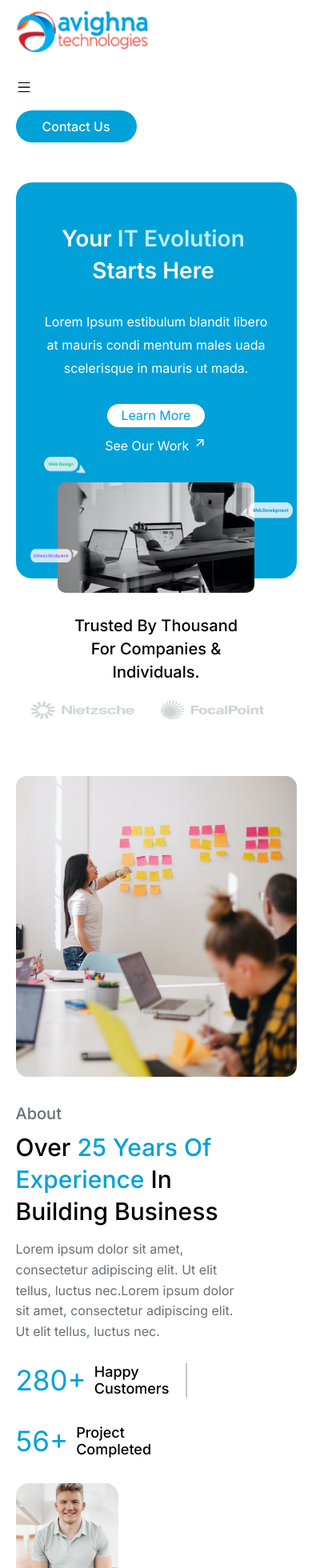
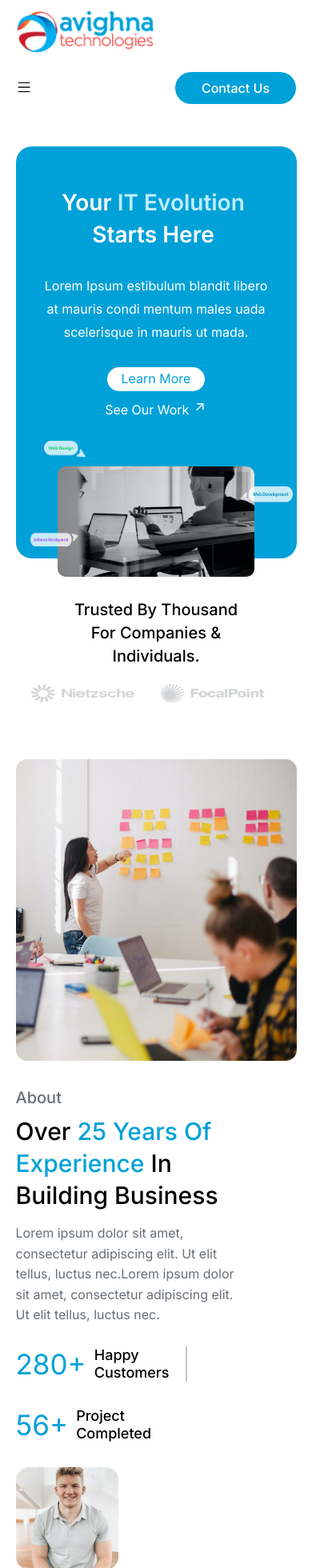
Before and after one commit to Janice1828/avighna-technology, a React (Create React App) app: page / in a window 390 px wide. Shown: the top 1960 px of the page at 80% size. Built offline with nearby package versions, Linux system fonts and the light colour scheme.

Commit message:
added autoprefixer css updated nav collapsing

```diff
--- a/src/Components/Navbar.js
+++ b/src/Components/Navbar.js
@@ -4,11 +4,15 @@ import { Link } from "react-router-dom";
 import Menu from "../../src/images/menu.png";
 import CrossIcon from "../../src/images/close.png";
 const Navbar = () => {
+  const [navWidth, setNavWidth] = useState("nav-toggle");
   const toggleNav = () => {
     navDisplayToggle == "nav-links"
       ? setNavDisplayToggle("nav-links-responsive")
       : setNavDisplayToggle("nav-links");
     btnLogo == Menu ? setBtnLogo(CrossIcon) : setBtnLogo(Menu);
+    navWidth == "nav-toggle"
+      ? setNavWidth("w-100-nav")
+      : setNavWidth("nav-toggle");
   };
   const [navDisplayToggle, setNavDisplayToggle] = useState("nav-links");
   const [btnLogo, setBtnLogo] = useState(Menu);
@@ -17,7 +21,7 @@ const Navbar = () => {
       <div className="avighna-nav-logo">
         <img src={Logo} className="cursor-pointer" alt="Avighna Logo" />
       </div>
-      <div className="d-flex nav-toggle">
+      <div className={`d-flex ${navWidth}`}>
         <div className={`d-flex align-items-center gap-2 ${navDisplayToggle}`}>
           <Link to="#" className="text-decoration-none nav-link">
             Home
--- a/src/index.css
+++ b/src/index.css
@@ -11,6 +11,8 @@
 }
 
 .d-flex {
+  display: -webkit-box;
+  display: -ms-flexbox;
   display: flex;
 }
 .mt-3 {
@@ -20,12 +22,18 @@
   margin-top: 40px;
 }
 .justify-content-between {
+  -webkit-box-pack: justify;
+  -ms-flex-pack: justify;
   justify-content: space-between;
 }
 .align-items-center {
+  -webkit-box-align: center;
+  -ms-flex-align: center;
   align-items: center;
 }
 .justify-content-center {
+  -webkit-box-pack: center;
+  -ms-flex-pack: center;
   justify-content: center;
 }
 .w-100 {
@@ -49,7 +57,6 @@
   width: 167px;
 }
 .avighna-nav-logo img {
-  width: 100%;
   height: 60px;
 }
 .gap-1 {
@@ -91,6 +98,7 @@
 nav {
   padding: 10px 0px;
 }
+
 nav a {
   font-size: var(--font-size);
   font-weight: 500;
@@ -126,8 +134,15 @@ nav a {
 .evolution-background-content {
   background: var(--blue-color);
   color: #fff;
+  display: -webkit-box;
+  display: -ms-flexbox;
   display: flex;
+  -webkit-box-align: center;
+  -ms-flex-align: center;
   align-items: center;
+  -webkit-box-orient: vertical;
+  -webkit-box-direction: normal;
+  -ms-flex-direction: column;
   flex-direction: column;
   border-radius: 35px;
   padding: 100px 0px;
@@ -135,6 +150,9 @@ nav a {
 }
 
 .flex-column {
+  -webkit-box-orient: vertical;
+  -webkit-box-direction: normal;
+  -ms-flex-direction: column;
   flex-direction: column;
 }
 .evolution-bg-img {
@@ -155,6 +173,8 @@ nav a {
 }
 .evolution-btns {
   gap: 40px;
+  -webkit-box-align: center;
+  -ms-flex-align: center;
   align-items: center;
 }
 .learn-more-btn {
@@ -209,6 +229,8 @@ nav a {
 }
 .trusted-companies-logos {
   gap: 30px;
+  display: -webkit-box;
+  display: -ms-flexbox;
   display: flex;
   justify-content: flex-end;
 }
@@ -218,8 +240,13 @@ nav a {
   line-height: 76.8px;
   font-weight: 600;
   width: 554px;
+  display: -webkit-box;
+  display: -ms-flexbox;
   display: flex;
+  -ms-flex-wrap: wrap;
   flex-wrap: wrap;
+  -webkit-box-pack: center;
+  -ms-flex-pack: center;
   justify-content: center;
 }
 .evolution-text-blue {
@@ -254,7 +281,10 @@ nav a {
   width: 520px;
   font-size: 48px;
   max-width: 100%;
+  display: -webkit-box;
+  display: -ms-flexbox;
   display: flex;
+  -ms-flex-wrap: wrap;
   flex-wrap: wrap;
   font-weight: 500;
   line-height: 57.6px;
@@ -273,6 +303,8 @@ nav a {
 }
 .avighna-technologies-ceo-signature {
   padding-top: 30px;
+  -webkit-box-align: start;
+  -ms-flex-align: start;
   align-items: flex-start;
 }
 .d-block {
@@ -346,8 +378,13 @@ nav a {
   line-height: 57.6px;
   padding-top: 10px;
   max-width: 100%;
+  display: -webkit-box;
+  display: -ms-flexbox;
   display: flex;
+  -ms-flex-wrap: wrap;
   flex-wrap: wrap;
+  -webkit-box-pack: center;
+  -ms-flex-pack: center;
   justify-content: center;
 }
 .succeed-projects h3,
@@ -379,6 +416,7 @@ nav a {
 }
 .specification-lists {
   padding-top: 70px;
+  -ms-flex-wrap: wrap;
   flex-wrap: wrap;
   row-gap: 50px;
 }
@@ -399,6 +437,7 @@ nav a {
   font-size: 48px;
   font-weight: 500;
   width: 500px;
+  -ms-flex-wrap: wrap;
   flex-wrap: wrap;
   padding: 10px 0px 60px 0px;
   line-height: 57.6px;
@@ -452,7 +491,6 @@ nav a {
 footer {
   background-color: var(--blue-color);
   background-image: url(./images/conny-schneider-xuTJZ7uD7PI-unsplash1.png);
-  /* height: 526px; */
   color: #fff;
   background-size: cover;
 }
@@ -488,8 +526,13 @@ footer a {
   padding: 10px 0px;
 }
 footer ul {
+  display: -webkit-box;
+  display: -ms-flexbox;
   display: flex;
   gap: 20px;
+  -webkit-box-orient: vertical;
+  -webkit-box-direction: normal;
+  -ms-flex-direction: column;
   flex-direction: column;
 }
 #social-media-title {
@@ -512,13 +555,25 @@ footer ul {
   color: #686f76;
 }
 .headings {
+  display: -webkit-box;
+  display: -ms-flexbox;
   display: flex;
+  -webkit-box-pack: center;
+  -ms-flex-pack: center;
   justify-content: center;
+  -ms-flex-wrap: wrap;
   flex-wrap: wrap;
   font-size: 48px;
   font-weight: 500;
   padding: 10px 0px 70px 0px;
   line-height: 57.6px;
+}
+.w-100-nav {
+  justify-content: space-between;
+  width: 100%;
+  background: #fff;
+  padding: 10px 0px;
+  margin: -11px 0px;
 }
 .sub-heading {
   font-size: 32px;
@@ -599,7 +654,10 @@ footer ul {
 .innvotive-intuitive h1 {
   font-size: 64px;
   line-height: 76.8px;
+  display: -webkit-box;
+  display: -ms-flexbox;
   display: flex;
+  -ms-flex-wrap: wrap;
   flex-wrap: wrap;
   width: 490px;
 }
@@ -659,6 +717,7 @@ dialog {
 }
 .see-our-work-btn:hover {
   transform: scale(1.1);
+  transition: 0.4s;
 }
 .services-lists {
   line-height: 24px;
@@ -718,7 +777,6 @@ footer ul li a:hover {
 }
 #nav-toggle-btn {
   height: 20px;
-  /* width: 30px; */
   background: transparent;
   border: 0px;
   outline: none;
@@ -729,6 +787,8 @@ footer ul li a:hover {
 /* Responsive Design */
 @media only screen and (min-width: 1600px) {
   .business-building-experience {
+    -webkit-box-pack: justify;
+    -ms-flex-pack: justify;
     justify-content: space-between;
   }
 }
@@ -749,7 +809,12 @@ footer ul li a:hover {
     width: 50%;
   }
   .business-building-experience {
+    -webkit-box-pack: center;
+    -ms-flex-pack: center;
     justify-content: center;
+    -webkit-box-orient: vertical;
+    -webkit-box-direction: normal;
+    -ms-flex-direction: column;
     flex-direction: column;
     padding: 100px 0px;
   }
@@ -783,8 +848,15 @@ footer ul li a:hover {
     height: 785px;
   }
   .trusted-clients {
+    -webkit-box-orient: vertical;
+    -webkit-box-direction: normal;
+    -ms-flex-direction: column;
     flex-direction: column;
+    -webkit-box-pack: center;
+    -ms-flex-pack: center;
     justify-content: center;
+    -webkit-box-align: center;
+    -ms-flex-align: center;
     align-items: center;
     gap: 20px;
   }
@@ -795,6 +867,9 @@ footer ul li a:hover {
     text-align: center;
   }
   .digital-wallet-paymor {
+    -webkit-box-orient: vertical;
+    -webkit-box-direction: normal;
+    -ms-flex-direction: column;
     flex-direction: column;
   }
   .trusted-companies-logos img {
@@ -807,6 +882,9 @@ footer ul li a:hover {
     width: 100%;
   }
   .paymor-case-study {
+    -webkit-box-orient: vertical;
+    -webkit-box-direction: normal;
+    -ms-flex-direction: column;
     flex-direction: column;
   }
   .cta-section-bg-img {
@@ -815,6 +893,7 @@ footer ul li a:hover {
 }
 @media only screen and (max-width: 850px) {
   nav {
+    -ms-flex-wrap: wrap;
     flex-wrap: wrap;
     row-gap: 25px;
   }
@@ -836,10 +915,12 @@ footer ul li a:hover {
     text-align: center;
   }
   .company-details {
+    -ms-flex-wrap: wrap;
     flex-wrap: wrap;
     row-gap: 30px;
   }
   .footer-links {
+    -ms-flex-wrap: wrap;
     flex-wrap: wrap;
     row-gap: 20px;
   }
@@ -910,6 +991,8 @@ footer ul li a:hover {
     width: 80%;
   }
   .slider-lists {
+    -webkit-box-pack: center;
+    -ms-flex-pack: center;
     justify-content: center;
   }
   #trusted-companies-content {
@@ -943,7 +1026,11 @@ footer ul li a:hover {
   }
   .clients-logos-heading {
     width: 100%;
+    display: -webkit-box;
+    display: -ms-flexbox;
     display: flex;
+    -webkit-box-pack: center;
+    -ms-flex-pack: center;
     justify-content: center;
   }
   .trusted-clients h4 {
@@ -992,6 +1079,9 @@ footer ul li a:hover {
   .cta-section-bg-img {
     height: 400px;
   }
+  .selected {
+    transform: translateY(0px);
+  }
   .companies-logo {
     width: 90%;
   }
@@ -1029,7 +1119,12 @@ footer ul li a:hover {
     margin-top: 30px;
   }
   .customer-project-counter {
+    -webkit-box-orient: vertical;
+    -webkit-box-direction: normal;
+    -ms-flex-direction: column;
     flex-direction: column;
+    -webkit-box-align: start;
+    -ms-flex-align: start;
     align-items: flex-start;
   }
   #business-building-experience,
@@ -1068,13 +1163,21 @@ footer ul li a:hover {
     gap: 20px;
   }
   .customer-details {
+    -webkit-box-orient: vertical;
+    -webkit-box-direction: normal;
+    -ms-flex-direction: column;
     flex-direction: column;
   }
   #business-building-content {
     padding-bottom: 20px;
   }
   .innovative-inituitive-btns {
+    -webkit-box-orient: vertical;
+    -webkit-box-direction: normal;
+    -ms-flex-direction: column;
     flex-direction: column;
+    -webkit-box-align: start;
+    -ms-flex-align: start;
     align-items: flex-start;
     gap: 20px;
   }
@@ -1083,7 +1186,9 @@ footer ul li a:hover {
   }
   #innvotive-intuitive-content {
     width: 90%;
-    /* text-align: center; */
+  }
+  .selected {
+    transform: translateY(0px);
   }
   .clients-logos-heading {
     width: 65%;
@@ -1117,25 +1222,53 @@ footer ul li a:hover {
 }
 @media only screen and (max-width: 400px) {
   .nav-links {
-    display: none;
+    height: 0px;
+    opacity: 0;
+    width: 0;
+    display: flex;
+    flex-direction: column;
+    margin-top: 20px;
   }
+
   .services-gap {
     gap: 20px;
   }
   .selected {
     padding-top: 3px;
   }
+  .contact-us-btn {
+    position: absolute;
+    right: 20px;
+    top: 100px;
+    z-index: -1;
+  }
   nav {
-    flex-direction: column;
+    -webkit-box-orient: vertical;
+    -webkit-box-direction: normal;
     align-items: flex-start !important;
   }
+  .avighna-nav-logo {
+    width: 100%;
+  }
   .nav-links-responsive {
+    height: auto;
+    opacity: 1;
+    width: auto;
+    transition: opacity 1s linear;
+    -webkit-box-align: start;
+    -ms-flex-align: start;
     align-items: flex-start;
+    -webkit-box-orient: vertical;
+    -webkit-box-direction: normal;
+    -ms-flex-direction: column;
     flex-direction: column;
+    -webkit-box-pack: justify;
+    -ms-flex-pack: justify;
     justify-content: space-between;
   }
   .nav-toggle {
-    width: 100%;
+    -webkit-box-pack: justify;
+    -ms-flex-pack: justify;
     justify-content: space-between;
   }
   .toggle-btn {
@@ -1164,9 +1297,15 @@ footer ul li a:hover {
     width: 90%;
   }
   .avighna-technologies-ceo-signature {
+    -webkit-box-orient: vertical;
+    -webkit-box-direction: normal;
+    -ms-flex-direction: column;
     flex-direction: column;
   }
   .evolution-btns {
+    -webkit-box-orient: vertical;
+    -webkit-box-direction: normal;
+    -ms-flex-direction: column;
     flex-direction: column;
     gap: 10px;
   }
@@ -1174,7 +1313,7 @@ footer ul li a:hover {
     margin: 30px 0px 30px 0px;
   }
   .evolution {
-    height: 510px;
+    height: 535px;
   }
   #web-development {
     right: 5px;
@@ -1192,7 +1331,7 @@ footer ul li a:hover {
   }
   .evolution-background-content {
     border-radius: 20px;
-    height: 495px;
+    height: 515px;
   }
   .evolution-background-content h1,
   .innvotive-intuitive h1 {
@@ -1211,16 +1350,24 @@ footer ul li a:hover {
     padding-bottom: 10px;
   }
 }
+@media only screen and (max-width: 325px) {
+  .case-study {
+    top: 7px;
+    left: -25px !important;
+  }
+}
 @media only screen and (max-width: 300px) {
   .cta-section-bg-img {
     height: 300px;
   }
+
   .digital-wallet {
     background-position: -274px -10px;
   }
   .case-study {
     position: relative;
     left: 0px !important;
+    top: 0px;
   }
   #trusted-companies-content {
     width: 165px;
@@ -1229,6 +1376,9 @@ footer ul li a:hover {
     padding: 20px 20px 10px 20px;
   }
   .card .d-flex {
+    -webkit-box-orient: vertical;
+    -webkit-box-direction: normal;
+    -ms-flex-direction: column;
     flex-direction: column;
     gap: 10px;
   }
```
